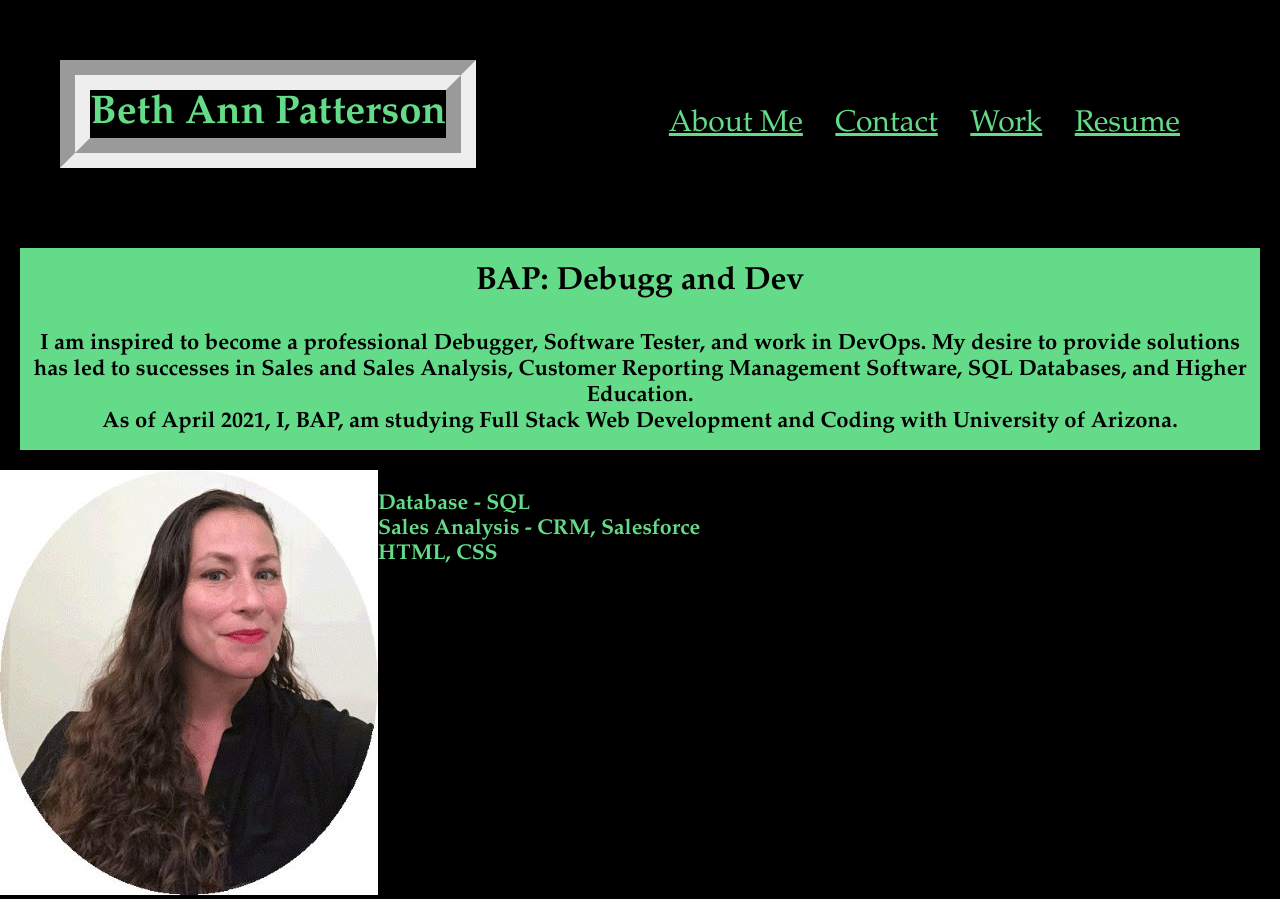
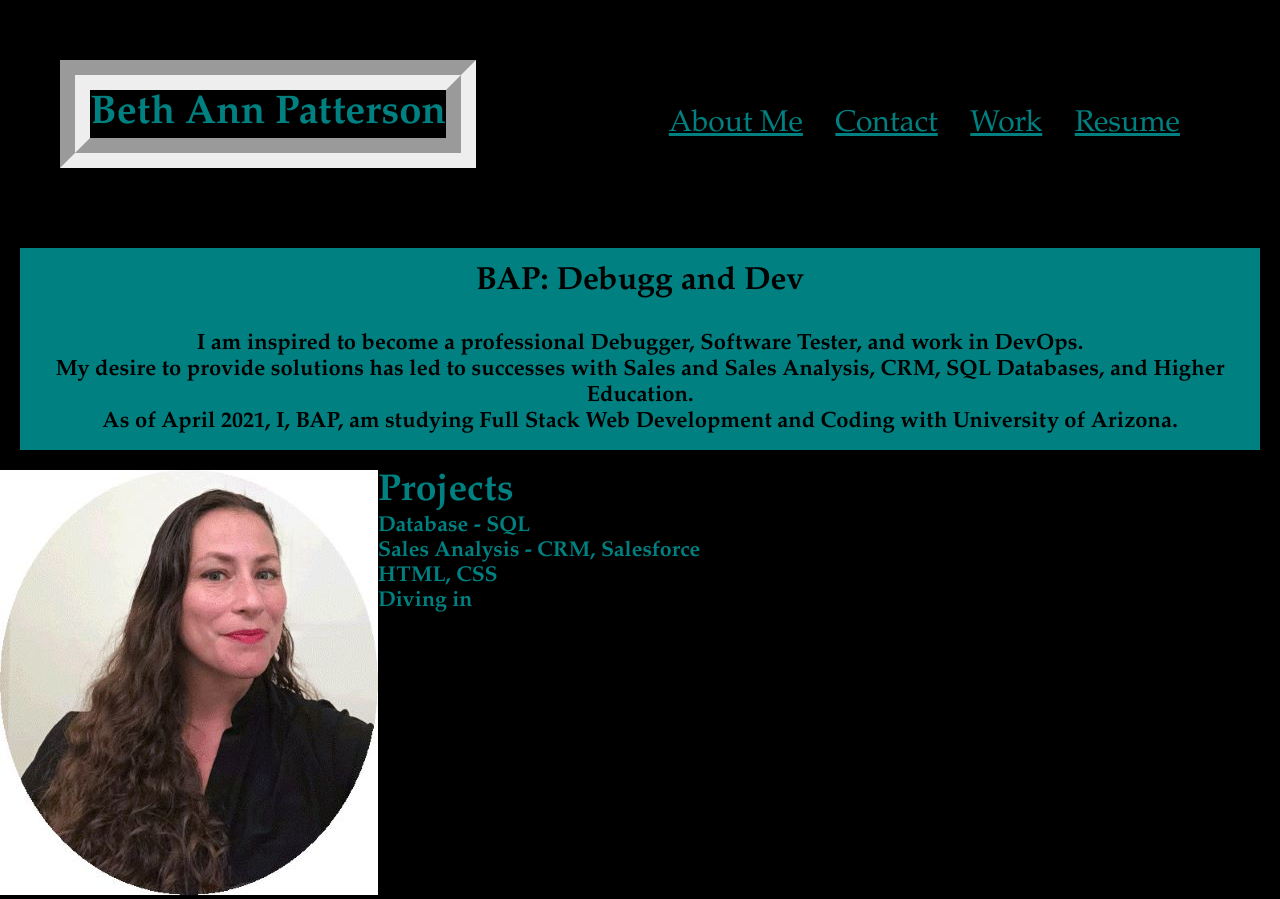
Before and after one commit to BethAnnP-Bx/personal-portfolio-hw-2, a plain HTML site: page index.html in a window 1280 px wide. Drawn offline with Linux system fonts and the light colour scheme.

Commit message:
updated font color, organizing projects and work section

```diff
--- a/assets/style.css
+++ b/assets/style.css
@@ -24,7 +24,7 @@ header {
 header h1 {
   display: flex;
   font-size: 40px;
-  color: #64db88;
+  color: teal;
   border-width: 30px;
   border-style: groove;
 }
@@ -48,7 +48,7 @@ header nav ul li {
 }
 
 a {
-  color: #64db88;
+  color: teal;
   text-decoration: underline;
 }
 
@@ -56,7 +56,7 @@ a {
   padding-top: 15px;
   padding-bottom: 15px;
   margin: 20px;
-  background: #64db88;
+  background: teal;
   color: black;
   text-align: center;
   font-size: xx-large;
@@ -77,9 +77,8 @@ a {
   float: left;
 }
 
-.work-projects {
-  float: inline-start;
+.work {
   font-family: Garamond;
-  color: #64db88;
+  color: teal;
   font-size: xx-large;
 }
--- a/index.html
+++ b/index.html
@@ -29,7 +29,9 @@
       <article class="cool-subtitle">
           BAP: Debugg and Dev
           <h2 class="about-me">
-            <p>I am inspired to become a professional Debugger, Software Tester, and work in DevOps. My desire to provide solutions has led to successes in Sales and Sales Analysis, Customer Reporting Management Software, SQL Databases, and Higher Education. </p>
+            <p>I am inspired to become a professional Debugger, Software Tester, and work in DevOps.</p>
+            <p>
+              My desire to provide solutions has led to successes with Sales and Sales Analysis, CRM, SQL Databases, and Higher Education. </p>
              <p>As of April 2021, I, BAP, am studying Full Stack Web Development and Coding with University of Arizona.
           </p>
       </article>
@@ -45,13 +47,9 @@
           <h1>Database - SQL<h1>
           <h1>Sales Analysis - CRM, Salesforce<h1>
           <h1>HTML, CSS<h1>
-
-
-          </p>
+          <h1>Diving in</h1>
       </article>
     </section>
 
-     </img>
-    </section>
   </body>
 </html>
```
